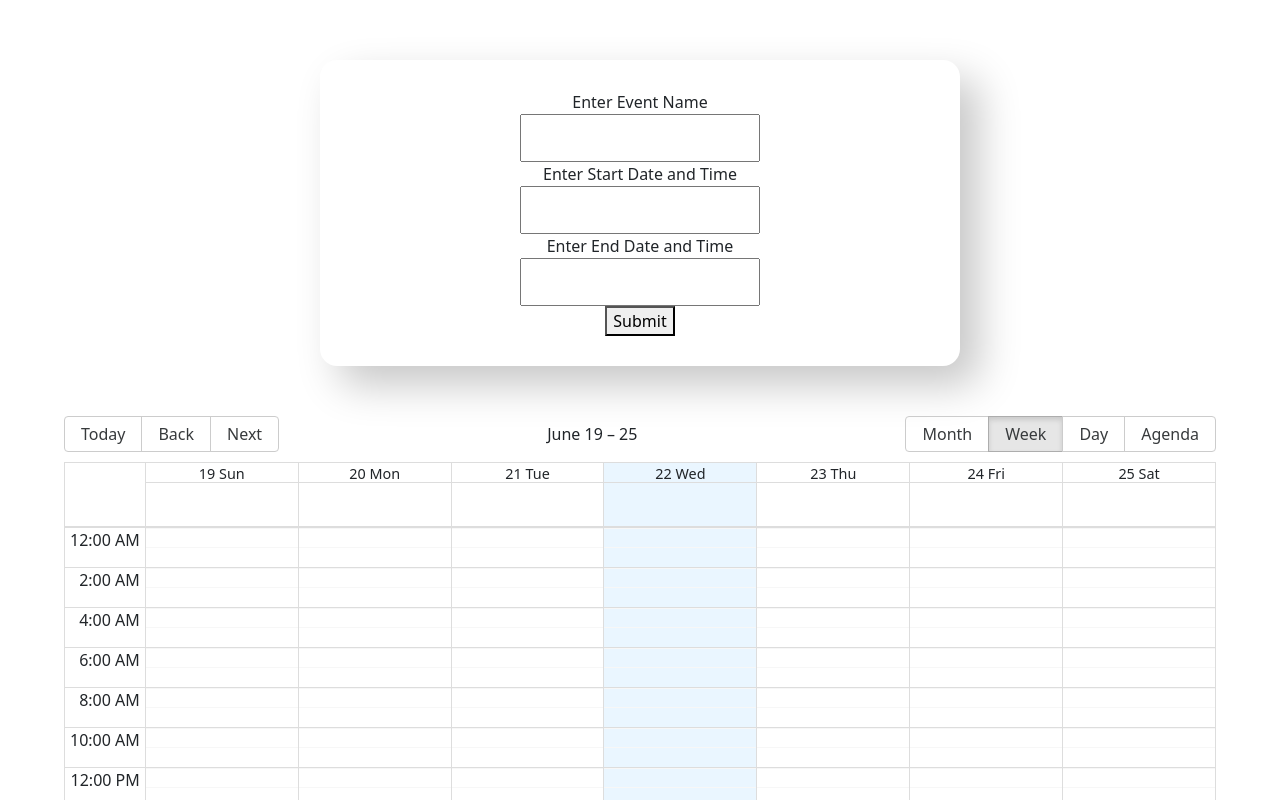
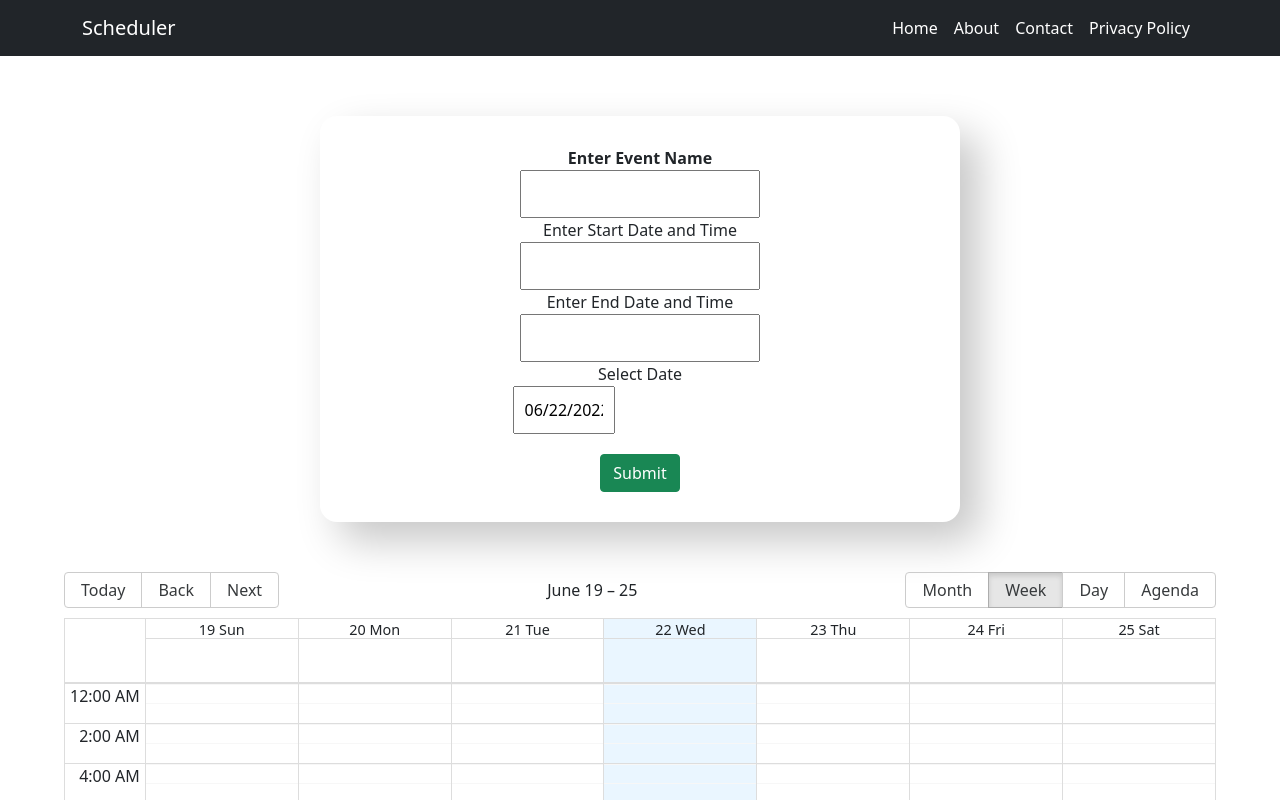
Before and after one commit to TanbirHasan/Event-calendar, a React (Create React App) app: page / in a window 1280 px wide. Shown: the top 800 px of the page. Built offline with nearby package versions, Linux system fonts and the light colour scheme.

Commit message:
completing all the functionality

```diff
--- a/package.json
+++ b/package.json
@@ -12,7 +12,7 @@
     "react": "^18.2.0",
     "react-big-calendar": "^0.40.2",
     "react-bootstrap": "^2.4.0",
-    "react-datetime-picker": "^3.5.0",
+    "react-datepicker": "^4.8.0",
     "react-dom": "^18.2.0",
     "react-event-calendar": "^0.3.0",
     "react-scripts": "5.0.1",
--- a/src/App.css
+++ b/src/App.css
@@ -31,3 +31,14 @@
 .Calendar{
   width: 90%;
 }
+
+.btn{
+  margin-top: 20px;
+}
+
+.rbc-event{
+  top: 41.6667%;
+    width: 100%;
+    height: 14.33333%!important;
+    left: 0%;
+}
--- a/src/App.js
+++ b/src/App.js
@@ -1,11 +1,15 @@
 import logo from './logo.svg';
 import './App.css';
-import CalenderScheduler from './Calender';
-import InputForm from './InputForm';
+import InputForm from './components/InputForm';
+import Header from './components/Header';
+
+
+
 
 function App() {
   return (
     <div className="App">
+      <Header/>
 
       <InputForm/>
 
--- a/src/Calender.js
+++ b/src/components/Calender.js
@@ -6,11 +6,13 @@ import "react-big-calendar/lib/css/react-big-calendar.css";
 //let allViews = Object.keys(Calendar.Views).map((k) => Calendar.Views[k]);
 
 const localizer = momentLocalizer(moment);
-const CalenderScheduler = ({events}) => {
+const CalenderScheduler = ({events,startdate}) => {
 
-  console.log(events.EventName);
-  console.log(events.Starttime);
-  console.log(events.Endtime);
+
+
+
+
+  console.log(startdate)
 
 
 
@@ -35,10 +37,13 @@ const CalenderScheduler = ({events}) => {
       <Calendar
         events={events.map(data => {
 
+
           return {
+
            title : data.EventName,
            start : new Date(2022, 5, 23, data?.Starttime),
-           end : new Date(2022, 5, 23, data?.Endtime)
+           end : new Date(2022, 5, 23, data?.Endtime),
+           date : new Date(data.startDate)
 
 
           }
--- /dev/null
+++ b/src/components/Header.js
@@ -0,0 +1,35 @@
+import Container from "react-bootstrap/Container";
+import Nav from "react-bootstrap/Nav";
+import Navbar from "react-bootstrap/Navbar";
+import NavDropdown from "react-bootstrap/NavDropdown";
+
+const Header = () => {
+  return (
+    <Navbar bg="dark" expand="lg">
+      <Container>
+        <Navbar.Brand href="#home" className="text-white f-bold">
+          Scheduler
+        </Navbar.Brand>
+        <Navbar.Toggle aria-controls="basic-navbar-nav" />
+        <Navbar.Collapse id="basic-navbar-nav">
+          <Nav className="ms-auto">
+            <Nav.Link href="#home" className="text-white f-bold">
+              Home
+            </Nav.Link>
+            <Nav.Link href="#link" className="text-white f-bold">
+              About
+            </Nav.Link>
+            <Nav.Link href="#link" className="text-white f-bold">
+              Contact
+            </Nav.Link>
+            <Nav.Link href="#link" className="text-white f-bold">
+              Privacy Policy
+            </Nav.Link>
+          </Nav>
+        </Navbar.Collapse>
+      </Container>
+    </Navbar>
+  );
+}
+
+export default Header;
--- a/src/InputForm.js
+++ b/src/components/InputForm.js
@@ -1,14 +1,23 @@
 import React, { useState } from "react";
 import { Formik } from "formik";
+import DatePicker from "react-datepicker";
 
-import DateTimePicker from "react-datetime-picker";
+import "react-datepicker/dist/react-datepicker.css";
+import moment from "moment";
+
+
 import CalenderScheduler from "./Calender";
+
+
+const date = moment().format("YYYY-MM-dd");
+
 
 const InputForm = () => {
 
- const [value, onChange] = useState(new Date());
+
  const [event,setEvent] = useState([])
  const [prevevent,setPrevevent] = useState([])
+  const [startDate, setStartDate] = useState(new Date());
 
 
 
@@ -38,13 +47,16 @@ const InputForm = () => {
 
  }
 
+console.log(startDate)
 
-console.log(event);
+const date = moment(startDate).format("YYYY-MM-DD");
+
+
 
  return (
    <div className="Form-parent">
      <Formik
-       initialValues={{ eventname: "", StartTime: "",EndedTime:"" }}
+       initialValues={{ eventname: "", StartTime: "", EndedTime: "" }}
        validate={(values) => {
          const errors = {};
          if (!values.eventname) {
@@ -57,9 +69,9 @@ console.log(event);
          return errors;
        }}
        onSubmit={(values, { setSubmitting }) => {
-      //  console.log(values.StartTime.slice(0,5));
-      const EventName = values.eventname;
-        const Starttime = parseInt(values.StartTime?.slice(0, 5));
+         //  console.log(values.StartTime.slice(0,5));
+         const EventName = values.eventname;
+         const Starttime = parseInt(values.StartTime?.slice(0, 5));
          const Endtime = parseInt(values.EndedTime);
 
          const events = { EventName, Starttime, Endtime };
@@ -67,6 +79,7 @@ console.log(event);
          setTimeout(() => {
            alert(JSON.stringify(values, null, 2));
            Submitdata(events);
+           setSubmitting(false);
          }, 400);
        }}
      >
@@ -81,7 +94,9 @@ console.log(event);
          /* and other goodies */
        }) => (
          <form onSubmit={handleSubmit} className="form">
-           <label>Enter Event Name</label>
+           <label>
+             <strong>Enter Event Name</strong>
+           </label>
            <input
              type="text"
              name="eventname"
@@ -108,14 +123,20 @@ console.log(event);
              value={values.EndedTime}
            />
            {errors.EndedTime && touched.EndedTime && errors.EndedTime}
+           <label>Select Date</label>
+           <DatePicker
+             selected={startDate}
+             onChange={(date) => setStartDate(date)}
+             dateFromat="YYYY-MM-dd"
+           />
 
-           <button type="submit" >
+           <button type="submit" className="btn btn-success">
              Submit
            </button>
          </form>
        )}
      </Formik>
-     <CalenderScheduler events={event} />
+     <CalenderScheduler events={event} startdate={date} />
    </div>
  );};
 
```
Also changed, not shown: 1 other file (tests, documents, lock files or other folders).
